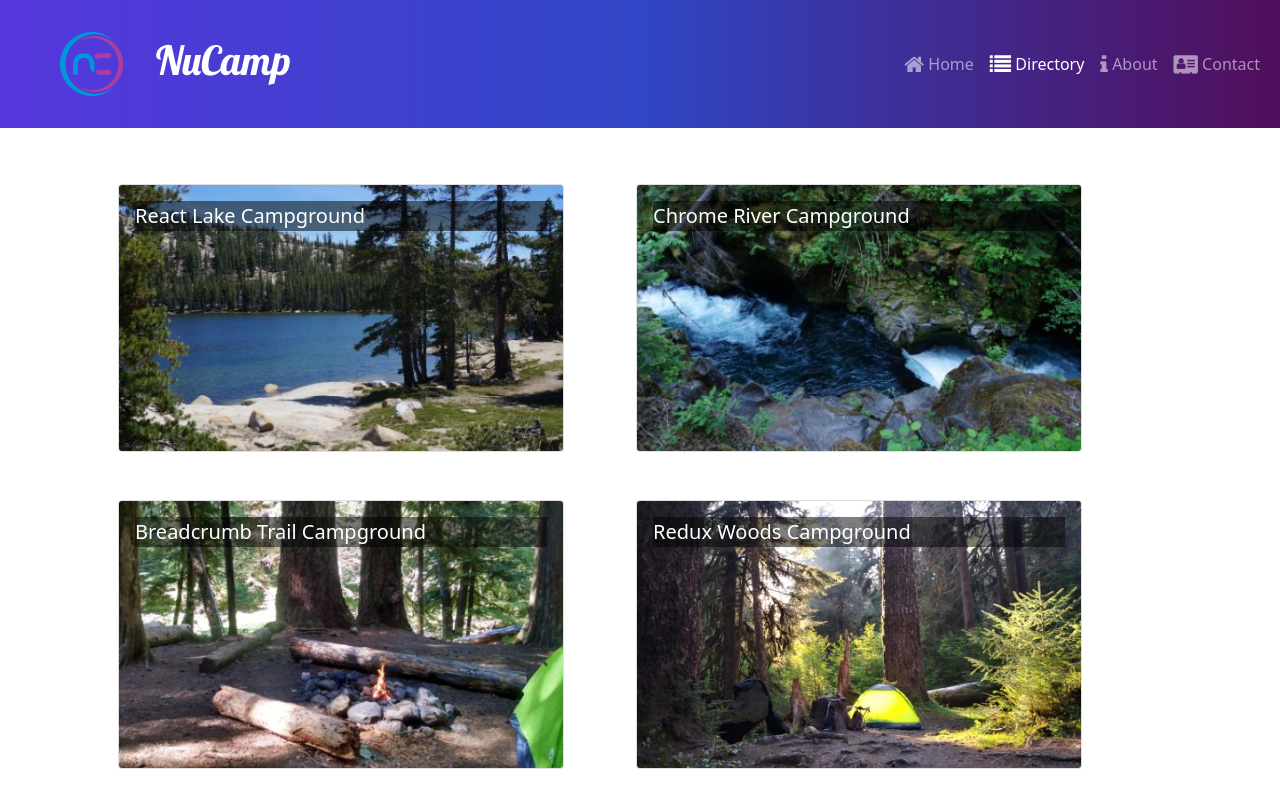
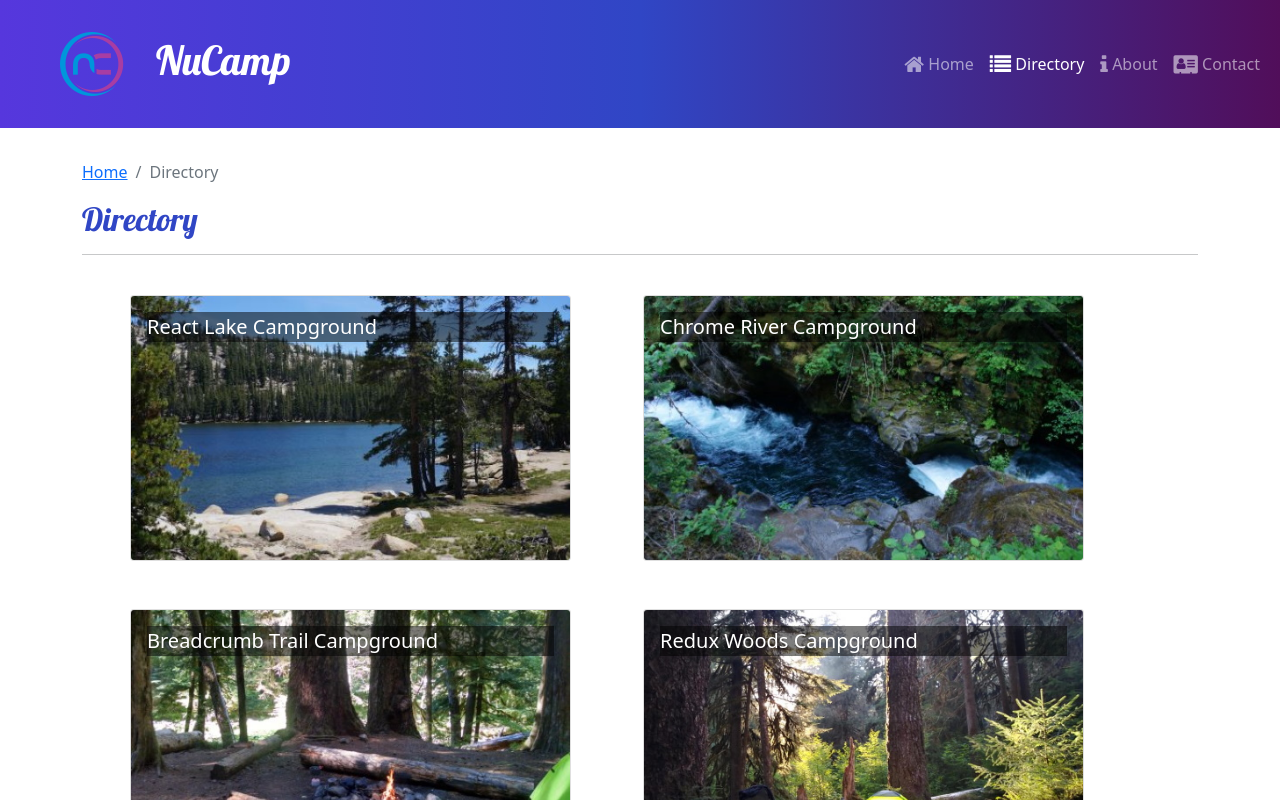
Before and after one commit to mpollachek/react_nucampsite, a React (Create React App) app: page /directory in a window 1280 px wide. Shown: the top 800 px of the page. Built offline with nearby package versions, Linux system fonts and the light colour scheme.

Commit message:
Breadcrumbs SubHeader

```diff
--- /dev/null
+++ b/src/components/SubHeader.js
@@ -0,0 +1,26 @@
+import { Col, Row, Breadcrumb, BreadcrumbItem } from 'reactstrap';
+import { Link } from 'react-router-dom';
+
+const SubHeader = ({ current, detail }) => {
+  return (
+    <Row>
+      <Col>
+        <Breadcrumb>
+          <BreadcrumbItem>
+            <Link to='/'>Home</Link>
+          </BreadcrumbItem>
+          {detail && (
+          <BreadcrumbItem>
+            <Link to='/directory'>Directory</Link>
+          </BreadcrumbItem>
+          )}
+          <BreadcrumbItem active>{current}</BreadcrumbItem>
+        </Breadcrumb>
+        <h2>{current}</h2>
+        <hr />
+      </Col>
+    </Row>
+  );
+};
+
+export default SubHeader;
--- a/src/pages/CampsiteDetailPage.js
+++ b/src/pages/CampsiteDetailPage.js
@@ -3,6 +3,7 @@
 import { selectCampsiteById } from '../features/campsites/campsitesSlice';
 import CampsiteDetail from '../features/campsites/CampsiteDetail';
 import CommentsList from '../features/comments/CommentList';
+import SubHeader from '../components/SubHeader';
 
 const CampsiteDetailPage = () => {
   const { campsiteId } = useParams();
@@ -10,6 +11,7 @@
 
   return (
       <Container>
+        <SubHeader current={campsite.name} detail={true} />
           <Row>
               <CampsiteDetail campsite={campsite} />
               <CommentsList campsiteId={campsiteId} />
--- a/src/pages/CampsitesDirectoryPage.js
+++ b/src/pages/CampsitesDirectoryPage.js
@@ -1,10 +1,14 @@
-import { Container } from 'reactstrap';
+import { Container, Row } from 'reactstrap';
 import CampsitesList from '../features/campsites/CampsitesList';
+import SubHeader from '../components/SubHeader';
 
 const CampsitesDirectoryPage = () => {
     return (
         <Container>
-            <CampsitesList />
+          <SubHeader current='Directory' />
+            <Row>
+              <CampsitesList />
+            </Row>
         </Container>
     );
 };
--- a/src/pages/HomePage.js
+++ b/src/pages/HomePage.js
@@ -1,10 +1,14 @@
-import { Container } from 'reactstrap';
+import { Container, Row } from 'reactstrap';
 import DisplayList from '../features/display/DisplayList';
+import SubHeader from '../components/SubHeader';
 
 const HomePage = () => {
     return (
         <Container>
+          <SubHeader current='Home' />
+          <Row>
             <DisplayList />
+          </Row>
         </Container>
     );
 };
```
